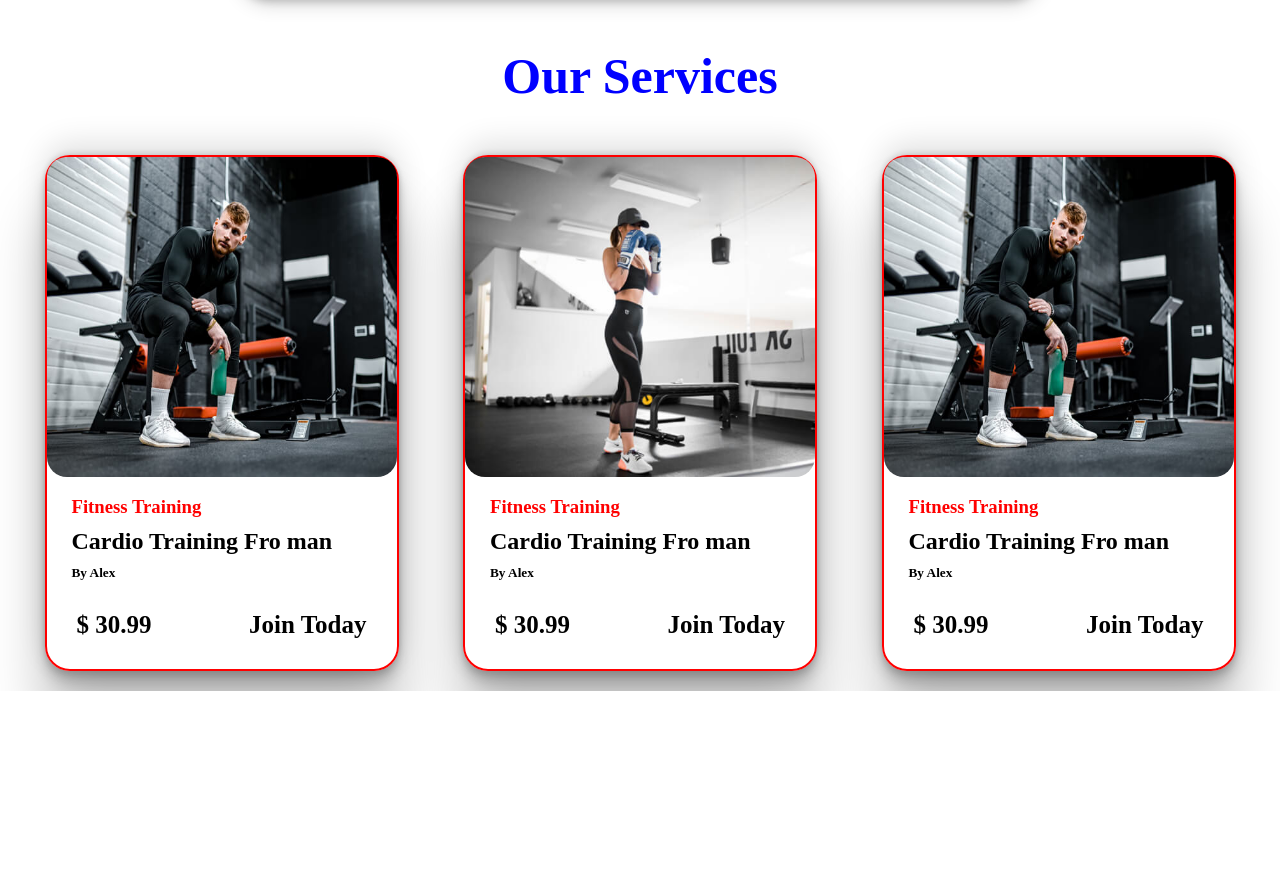
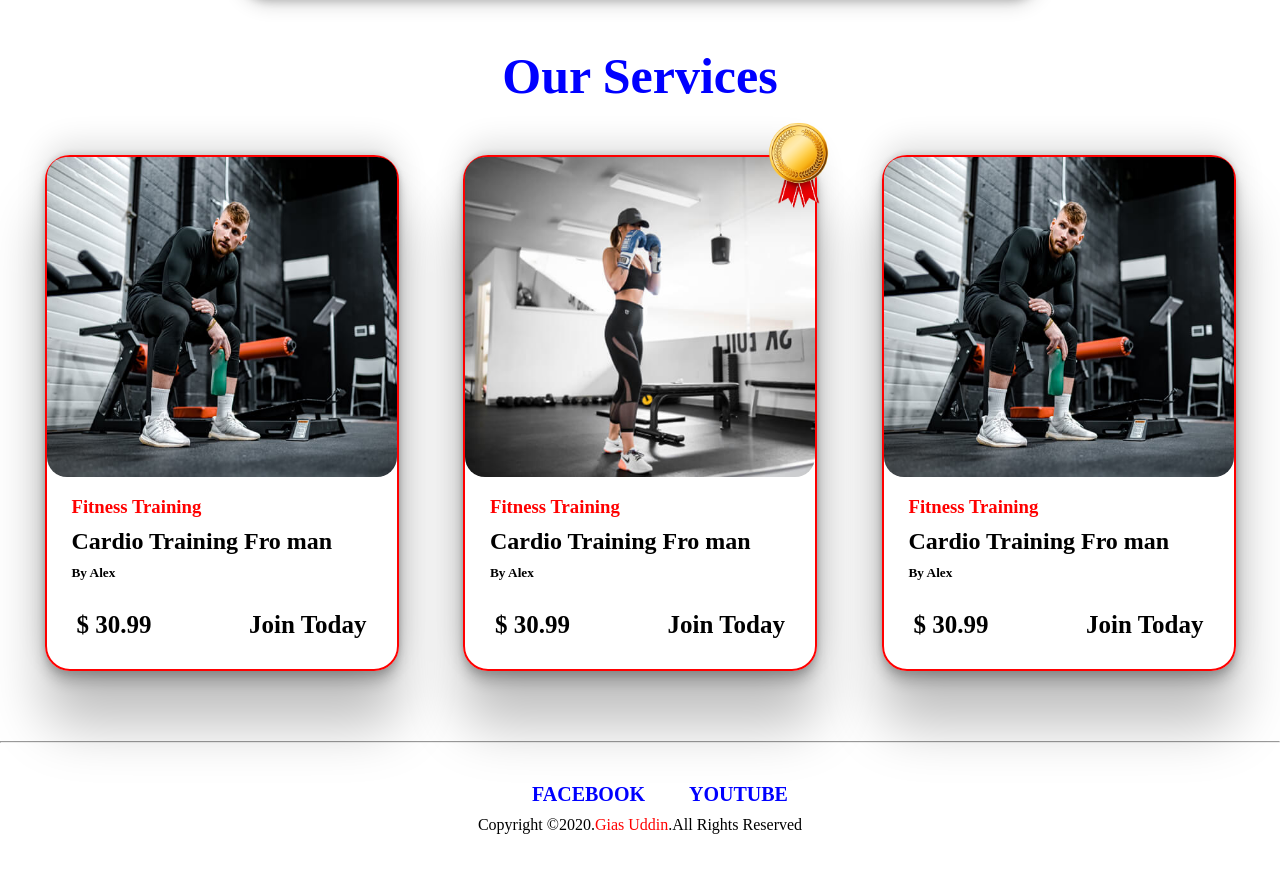
Before and after one commit to younuskhan1/fitness-power, a plain HTML site: page index.html in a window 1280 px wide. Shown: the part 2157-3041 px from the top of the page. Before the commit the page ends 2848 px from the top, so only its background shows below. Drawn offline with Linux system fonts and the light colour scheme.

Commit message:
footer is added

```diff
--- a/index.html
+++ b/index.html
@@ -108,8 +108,9 @@
             </div>
         </div>
         <div class="service-card">
-            <div class="service-img"><img src="images/services/services2.jpg" alt=""></div>
+            <div class="service-img"><img src="images/services/services2.jpg " alt=""></div>
             <div class="service-description">
+                <img class="batch" src="images/batch.png" alt="">
                 <h3 class="fitness">Fitness Training</h3>
                 <h2 class="cardio">Cardio Training Fro man</h1>
                     <h5 class="alex">By Alex</h5>
@@ -132,6 +133,14 @@
             </div>
         </div>
     </div>
+    <hr class="underline">
+    <footer>
+        <div class="footer-link">
+            <a href="https://www.facebook.com/">FACEBOOK</a>
+            <a href="https://www.youtube.com/">YOUTUBE</a>
+        </div>
+        <P class="copyright">Copyright ©2020.<span class="name">Gias Uddin</span>.All Rights Reserved</P>
+    </footer>
 </body>
 
 </html>
--- a/style.css
+++ b/style.css
@@ -252,11 +252,13 @@ div p {
     margin: 20px;
     border-radius: 25px;
     box-shadow: rgba(0, 0, 0, 0.25) 0px 54px 55px, rgba(0, 0, 0, 0.12) 0px -12px 30px, rgba(0, 0, 0, 0.12) 0px 4px 6px, rgba(0, 0, 0, 0.17) 0px 12px 13px, rgba(0, 0, 0, 0.09) 0px -3px 5px;
+    position: relative;
 }
 
 .service-container {
     display: flex;
     justify-content: space-evenly;
+    padding-bottom: 50px;
 }
 
 .service-img img {
@@ -281,3 +283,44 @@ div p {
     padding-top: 10px;
     padding-left: 25px;
 }
+
+.batch {
+    position: absolute;
+    width: 70px;
+    height: 95px;
+    top: -40px;
+    left: 300px;
+}
+
+.footer-link {
+    text-align: center;
+    padding-top: 40px;
+}
+
+.footer-link a {
+    margin-left: 40px;
+    text-decoration: none;
+    color: rgb(0, 0, 255);
+    font-size: 20px;
+    font-weight: 700;
+}
+
+.footer-link a:hover {
+    text-decoration: underline;
+    color: red;
+}
+
+.copyright {
+    text-align: center;
+    padding-bottom: 50px;
+    padding-top: 10px;
+}
+
+.name {
+    color: rgb(255, 0, 0);
+}
+
+.name:hover {
+    color: blue;
+    font-size: xx-large;
+}
```
